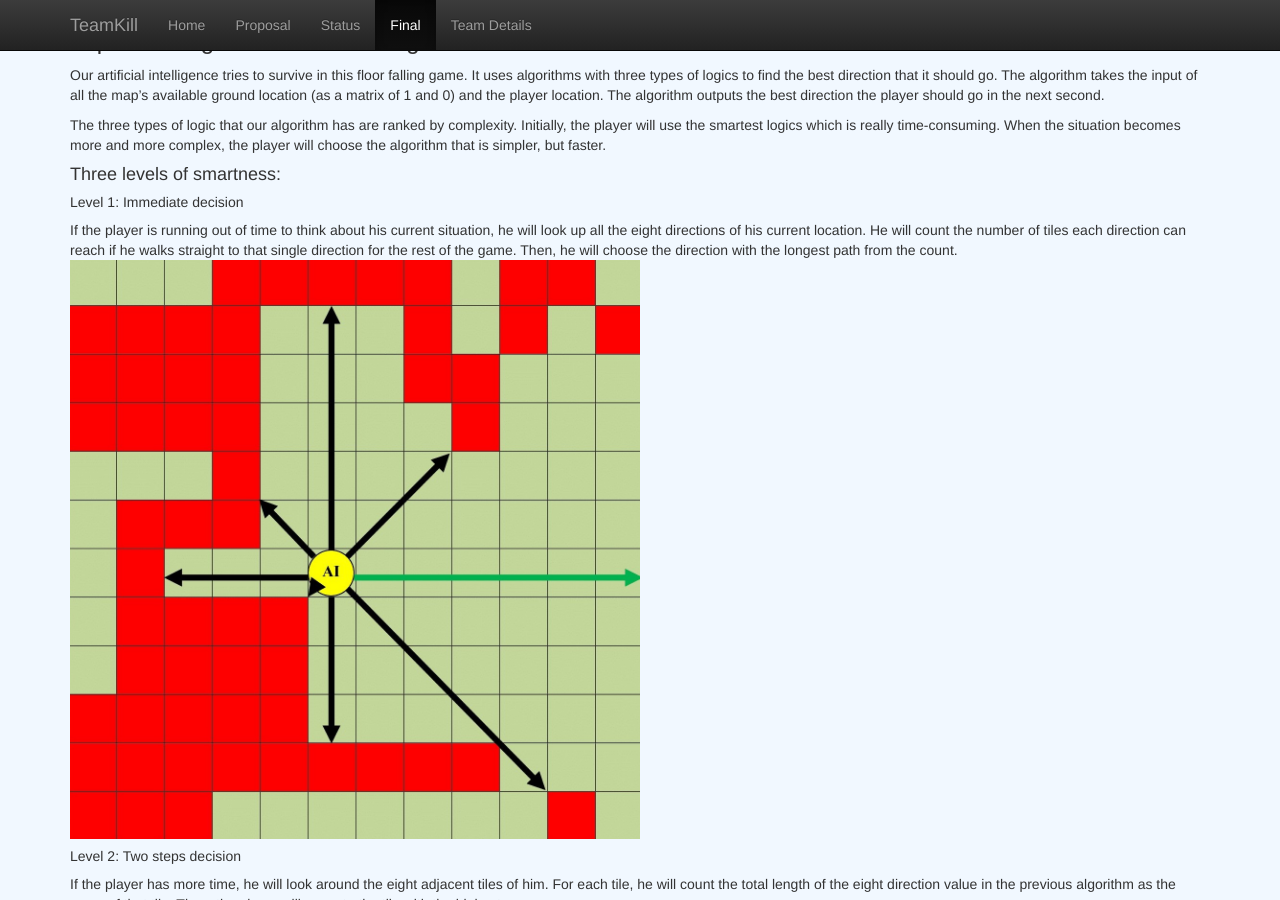
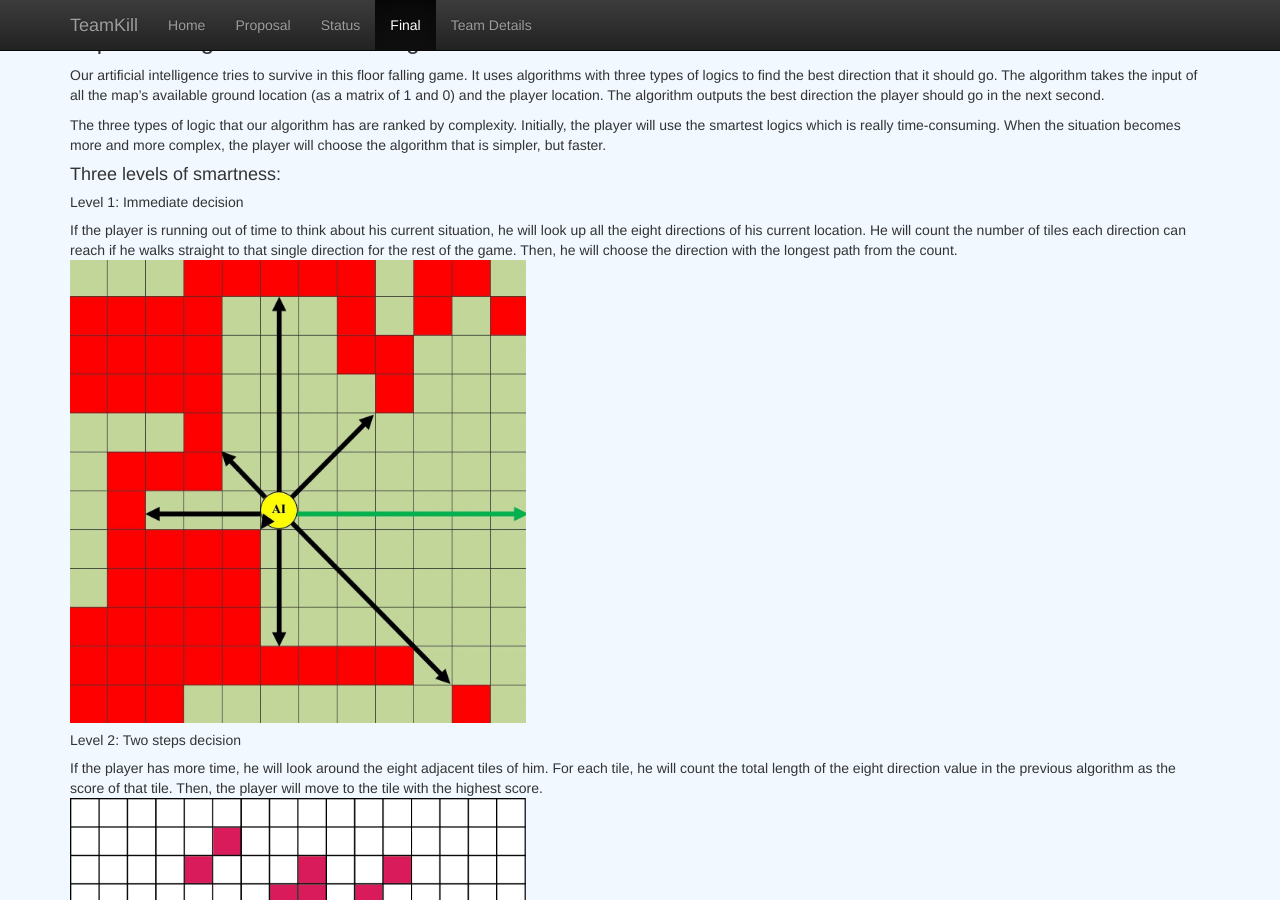
Before and after one commit to zhuohan/teamKill, a Jekyll site: the page built from docs/final.md, in a window 1280 px wide and 900 px high, scrolled down 1364 px. Built offline with Jekyll 4.4.1, drawn with Linux system fonts in a browser that asks for light colours.

Commit message:
Create final.md

```diff
--- a/docs/final.md
+++ b/docs/final.md
@@ -26,7 +26,7 @@ We wrote a special block that will be destroyed 10 seconds after something colli
 After creating the block, we designed the map with 40 * 40 special block. To prevent the player going beyond the ground, we surround it with diamond block that is 10 units high. To make sure the player lose after it falls off the ground, we put 2 layers of lava underneath the ground.
 
 (For more information about how the game works, please watch our video.)
-![Screenshot](Mine3.PNG){:class="img-responsive centered" height="50%"}
+![Screenshot](Mine3.PNG){:class="img-responsive centered" height="40%"}
 
 
 ### Implementing the Artificial Intelligence:
@@ -40,15 +40,15 @@ The three types of logic that our algorithm has are ranked by complexity. Initia
 
 #####  Level 1: Immediate decision
 If the player is running out of time to think about his current situation, he will look up all the eight directions of his current location. He will count the number of tiles each direction can reach if he walks straight to that single direction for the rest of the game. Then, he will choose the direction with the longest path from the count.
-![Breadth First Search](Algorithm2-1.jpg){:class="img-responsive centered" height="50%" width="50%"}
+![Breadth First Search](Algorithm2-1.jpg){:class="img-responsive centered" height="40%" width="40%"}
 
 ##### Level 2: Two steps decision
 If the player has more time, he will look around the eight adjacent tiles of him. For each tile, he will count the total length of the eight direction value in the previous algorithm as the score of that tile. Then, the player will move to the tile with the highest score.
-![Breadth First Search](4.png){:class="img-responsive centered" height="50%" width="50%"}
+![Breadth First Search](4.png){:class="img-responsive centered" height="40%" width="40%"}
 
 ##### Level 3: Navigating to best point
 If the player still has some time, he will iterate through all the tiles in the map and find the tile that has the maximum possibility to survive. Then, he will navigate to that tile (output the first navigation direction).
-![Breadth First Search](5.png){:class="img-responsive centered" height="50%" width="50%"}
+![Breadth First Search](5.png){:class="img-responsive centered" height="40%" width="40%"}
 
 More specifically about the third level of smartness, the player will select the tile with maximum possibility to survive by using a new algorithm inspired by state transition machine.
 
@@ -75,11 +75,11 @@ In order to help our AI decide which method to use, we added the navigation memo
 
 To do that, we added a queue to our navigation system. The queue has a maximum length of 5 and it will be updated once the route is recalculated. Surprisingly, the navigation memory significantly reduce the average running time of our AI and keeps the majority of the decision to be navigating decision. The surviving time also increased significantly.
 
-![Breadth First Search](navigating memory.png){:class="img-responsive centered" height="50%" width="50%"}
+![Breadth First Search](navigating memory.png){:class="img-responsive centered" height="40%" width="40%"}
 
 Additionally we realized that a special occasion that our agent may die by going to the logical direction.
 
-![Breadth First Search](logical direction.png){:class="img-responsive centered" height="50%" width="50%"}
+![Breadth First Search](logical direction.png){:class="img-responsive centered" height="40%" width="40%"}
 
 To solve that problem, we added a feature for eliminating the diagonal direction that may cause the player to death in those cases. We implemented it by splitting the player’s standing tile into four pieces and determine which piece the player is currently standing on. Then, we find the direction that may cause kill the player and remove it from our choices.
 
```
